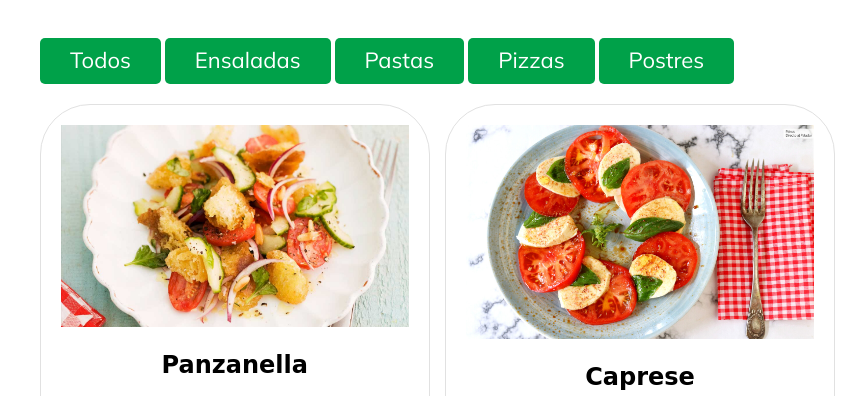
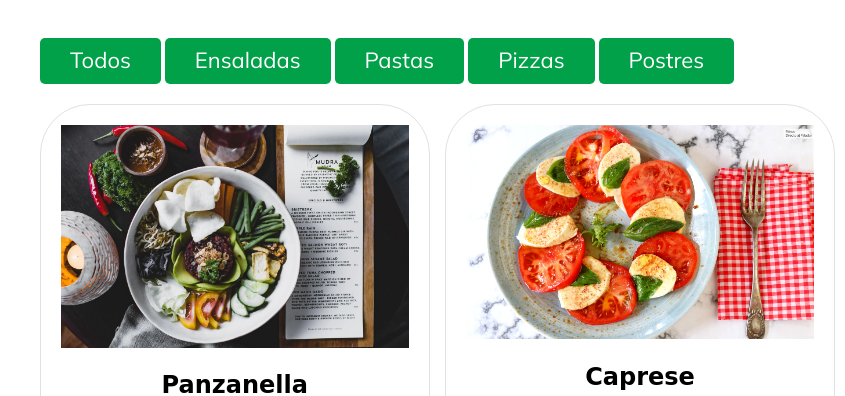
Before and after one commit to facukozlowski/restaurante, a plain HTML site: page index.html in a window 1280 px wide. Shown: the part 1642-2038 px from the top of the page, 0-845 px from the left. Drawn offline with Linux system fonts and the light colour scheme; a web font is replaced by a local one.

Commit message:
Add files via upload

```diff
--- a/index.html
+++ b/index.html
@@ -87,7 +87,7 @@
         </div>
         <div class="platos">
             <div class="plato" data-plato="ensalada">
-                <img data-src="assets/img/panzanella.webp" alt="ensalada">
+                <img data-src="assets/img/ensalada.webp" alt="ensalada">
                 <h2>Panzanella</h2>
                 <p>Cebolla, tomates, pepino, albahaca</p>
                 <div class="precio">
```
